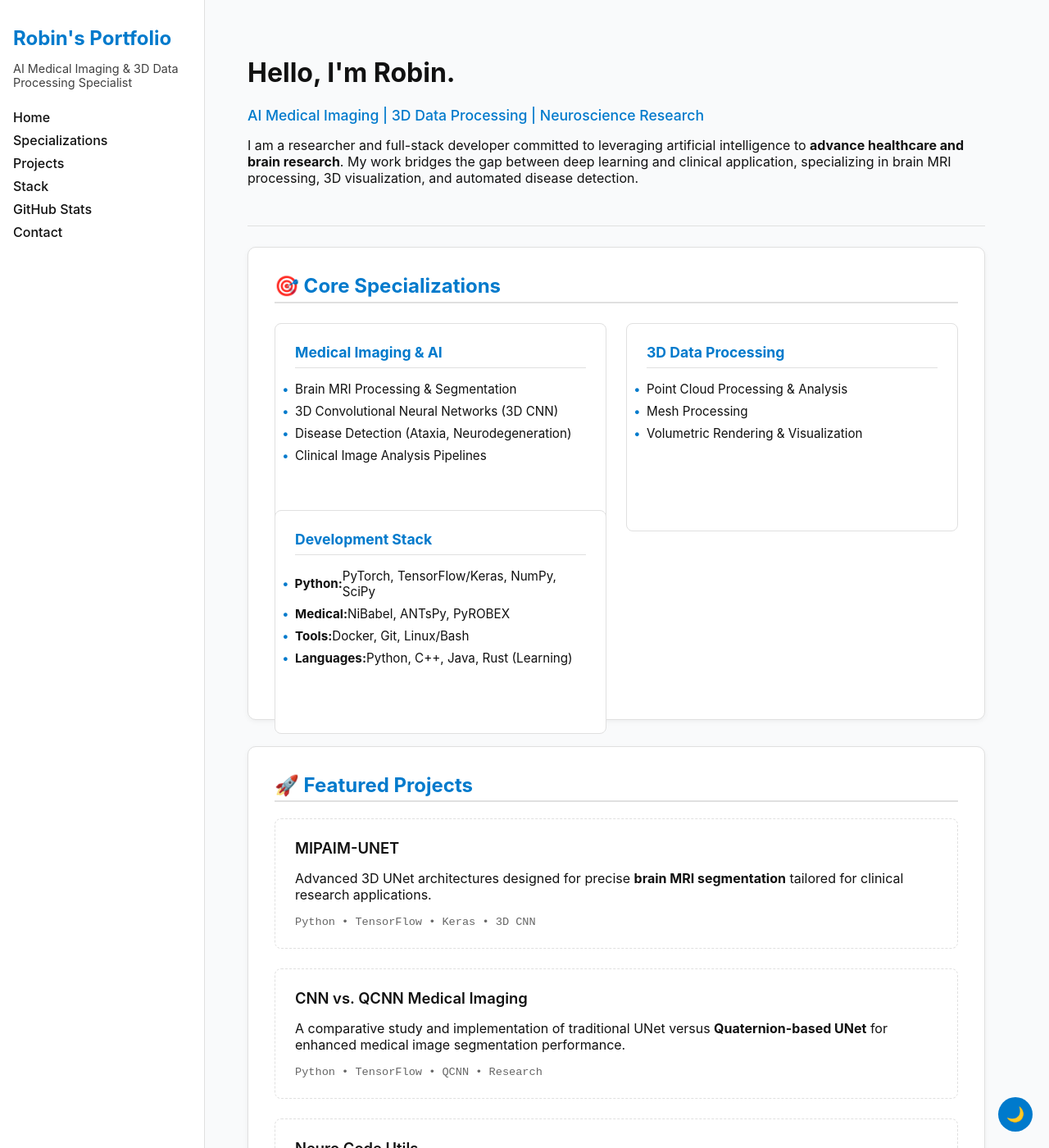
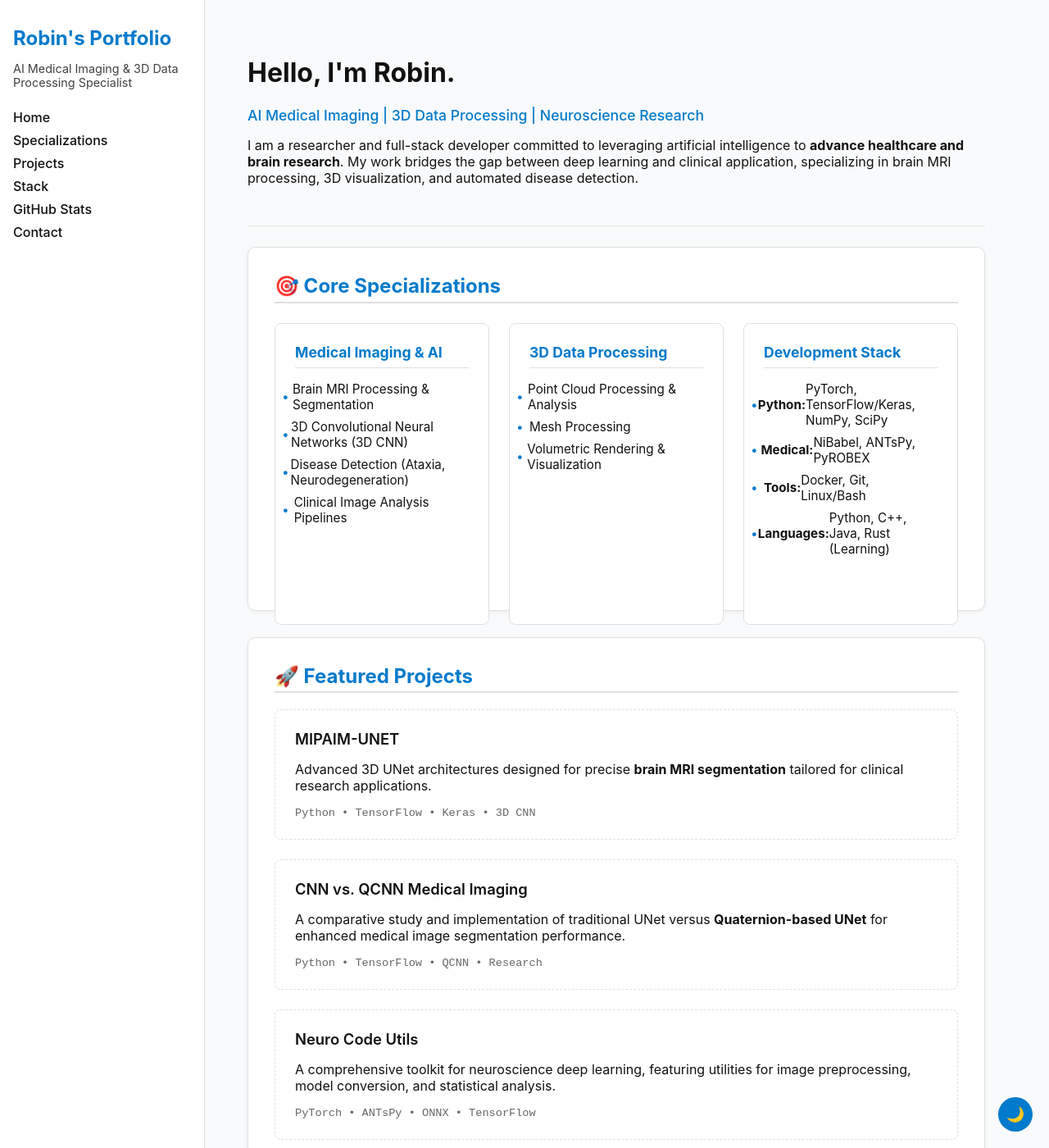
Before and after one commit to robbinc91/robbinc91.github.io, a Jekyll site: the page built from index.md, in a window 1280 px wide and 1400 px high. Shown: the whole window at 82% size. Built offline with Jekyll 4.4.1, drawn with Linux system fonts in a browser that asks for light colours.

Commit message:
fix Core Specializations section

```diff
--- a/assets/css/style.css
+++ b/assets/css/style.css
@@ -216,7 +216,7 @@ a:hover {
 /* Skills Grid */
 .skills-grid {
     display: grid;
-    grid-template-columns: repeat(auto-fill, minmax(280px, 1fr));
+    grid-template-columns: repeat(auto-fill, minmax(250px, 1fr));
     gap: 1.5rem;
     margin-top: 1.5rem;
 }
```
